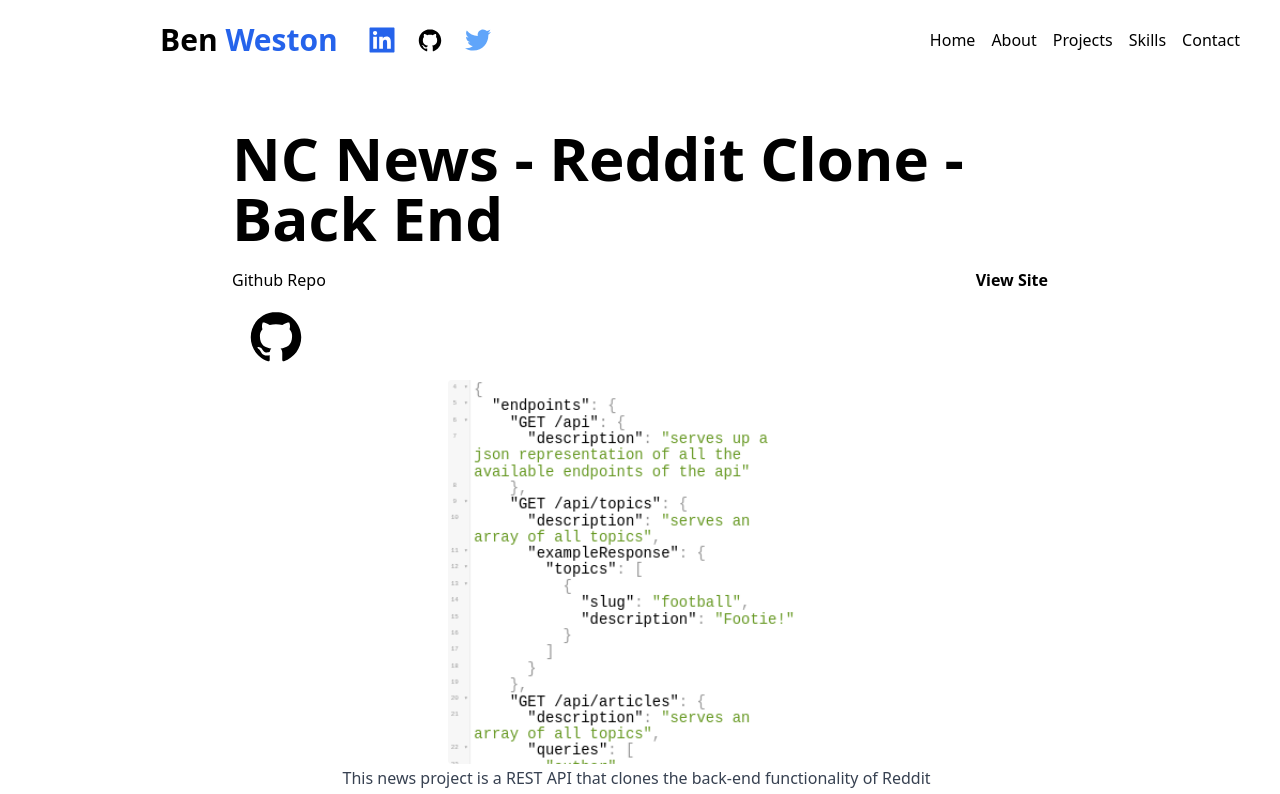
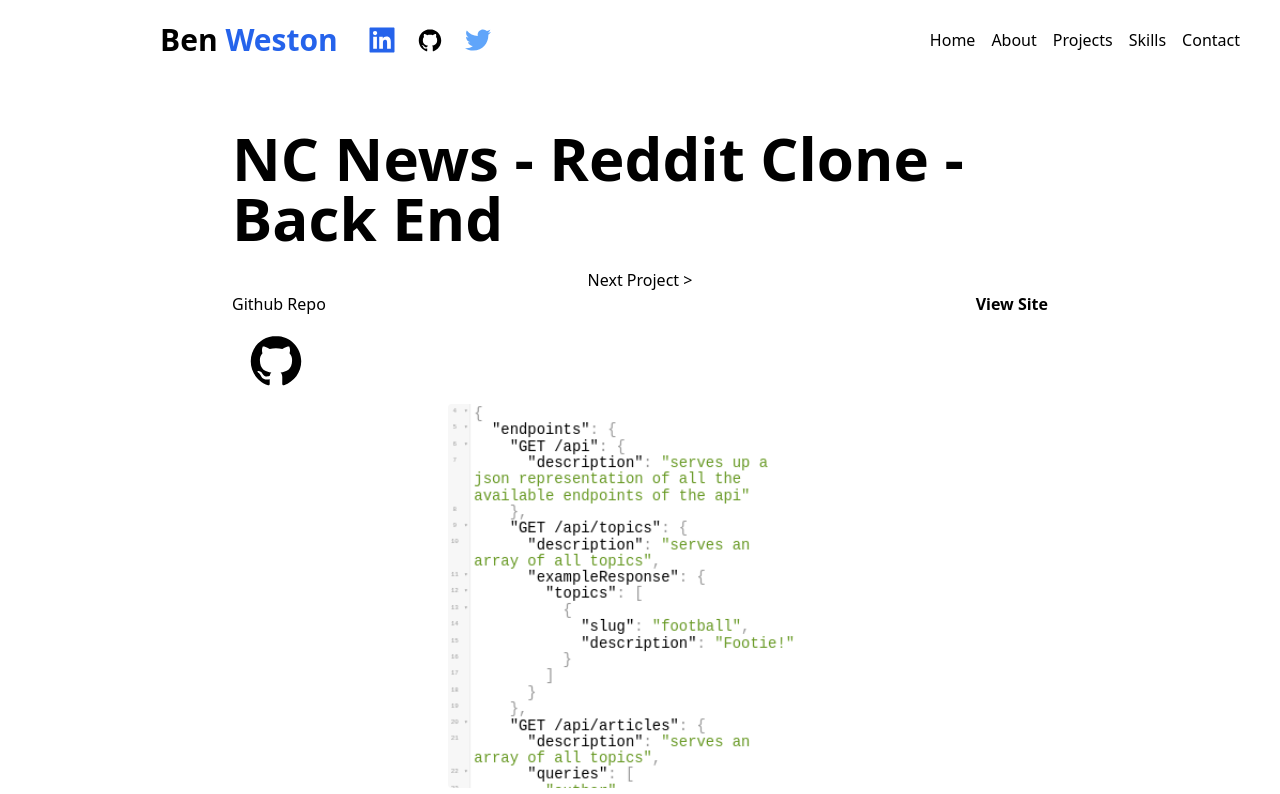
Before and after one commit to benwestondigital/next-portfolio, a Next.js app: page /projects/reddit-back in a window 1280 px wide. Shown: the top 794 px of the page. Built offline with nearby package versions, Linux system fonts and the light colour scheme.

Commit message:
add next project link

```diff
--- a/pages/projects/[slug].js
+++ b/pages/projects/[slug].js
@@ -3,6 +3,7 @@ import fs from 'fs';
 import matter from 'gray-matter';
 import Image from 'next/image';
 import md from 'markdown-it';
+import { useRouter } from 'next/router';
 import { DiGithubBadge } from 'react-icons/di';
 
 export async function getStaticPaths() {
@@ -19,22 +20,41 @@ export async function getStaticPaths() {
 }
 
 export async function getStaticProps({ params: { slug } }) {
+  const files = fs.readdirSync('projects');
+  const paths = files.map(fileName => {
+    return fileName.replace('.md', '');
+  });
   const fileName = fs.readFileSync(`projects/${slug}.md`, 'utf-8');
   const { data: frontmatter, content } = matter(fileName);
   return {
     props: {
       frontmatter,
       content,
+      paths,
     },
   };
 }
 
-const ProjectPage = ({ frontmatter, content }) => {
+const ProjectPage = ({ frontmatter, content, paths }) => {
+  const router = useRouter();
+  const currentPath = router.query.slug;
+  const index = paths.findIndex(element => element === currentPath);
+  let nextProject;
+
+  if (index < paths.length -1) {
+    nextProject = paths[index + 1];
+  } else {
+    nextProject = paths[0];
+  }
+
   return (
     <div className='flex flex-col justify-between items-center md:mx-20 p-10 pt-20 md:pt-32 md:p-28'>
-        <h1 className='mb-5 font-bold text-3xl md:text-6xl'>
-          {frontmatter.title}
-        </h1>
+      <h1 className='mb-5 font-bold text-3xl md:text-6xl'>
+        {frontmatter.title}
+      </h1>
+      <Link href={`/projects/${nextProject}`}>
+        <a>Next Project {'>'}</a>
+      </Link>
       <div className='flex justify-between w-full'>
         <a href={frontmatter.github} target='_blank' rel='noreferrer'>
           Github Repo
```
